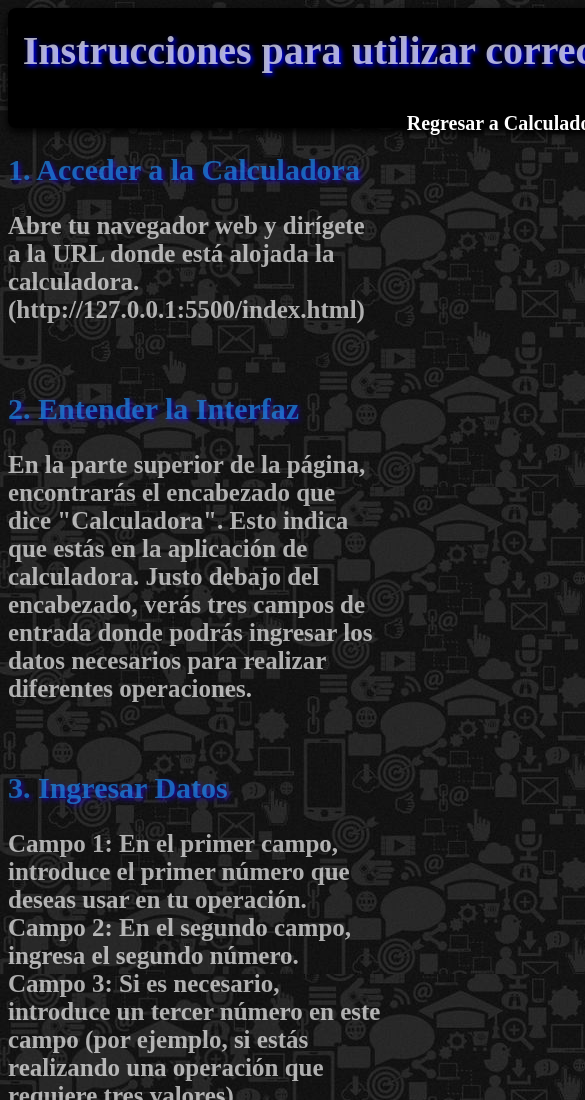
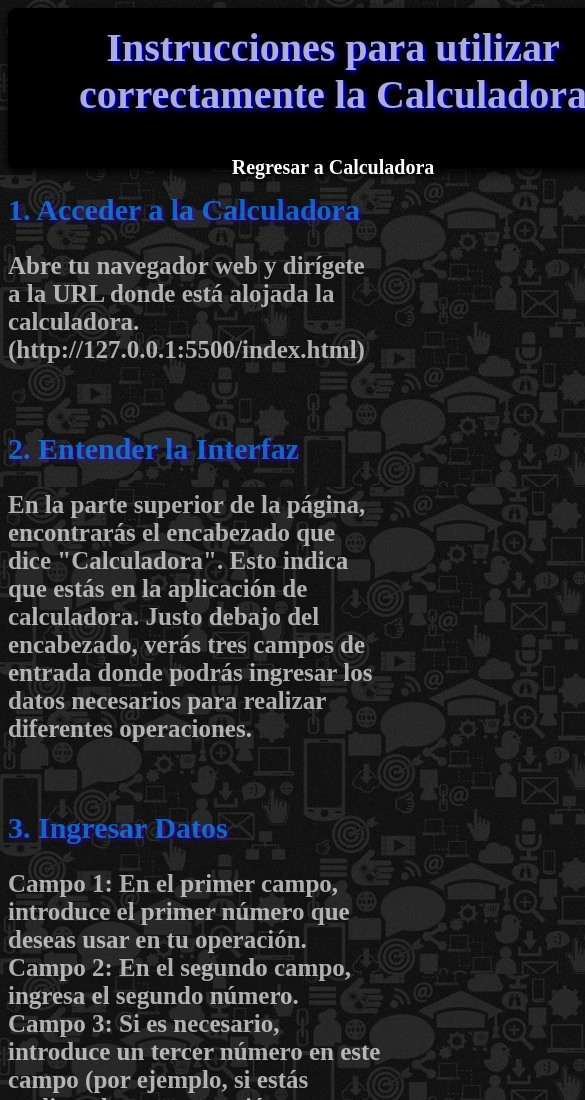
Before and after one commit to lppz16/Calculadora-html-css, a plain HTML site: page instru.html in a window 390 px wide. Shown: the top 1100 px of the page, 585 px wide, since content can reach past the window. Drawn offline with Linux system fonts and the light colour scheme.

```diff
--- a/style2.css
+++ b/style2.css
@@ -7,8 +7,8 @@
 
 header{
     display: flex;
-    height: 120px;
-    width: 1000px;
+    height: 160px;
+    width: 650px;
     background-color: rgb(0, 0, 0);
     align-items: center;
     justify-content: center ;
@@ -65,3 +65,10 @@
     color: rgba(255, 255, 255, 0.663);
     font-size: 25px;
 }
+
+
+@media (max-width:1000px){
+    header{
+        flex-direction: column;
+    }
+}
```
Also changed, not shown: index.html (+1 -1 lines).
